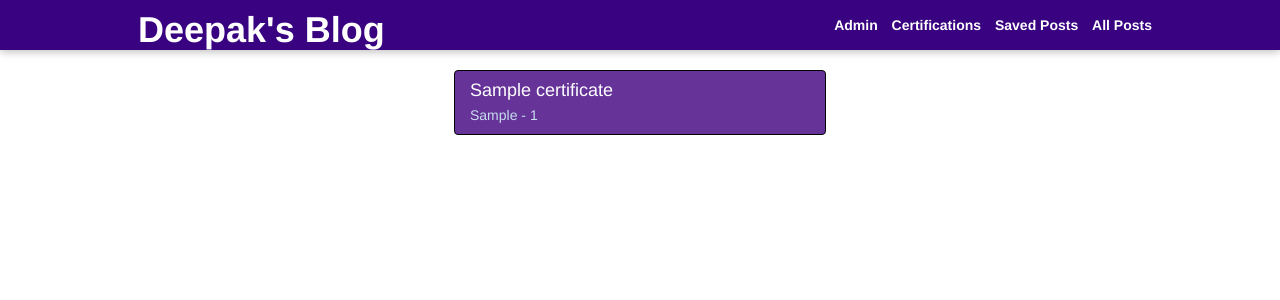
After one commit to deepakjangir15/my-site, a Django app: page /certifications in a window 1280 px wide. The commit adds this page. Shown: the top 300 px of the page. Run offline with Django 4.2, Linux system fonts and the light colour scheme; tables that the repository leaves empty hold one stand-in row (values such as "Sample post").

Commit message:
Implemented the Certificaitons page with css

```diff
--- a/blog/admin.py
+++ b/blog/admin.py
@@ -1,5 +1,5 @@
 from django.contrib import admin
-from .models import Post,Author,Tag, Comment
+from .models import Post,Author,Tag, Comment, Certificate
 # Register your models here.
 
 class PostAdmin(admin.ModelAdmin):
@@ -15,3 +15,4 @@ admin.site.register(Post,PostAdmin)
 admin.site.register(Author)
 admin.site.register(Tag)
 admin.site.register(Comment,CommentAdmin)
+admin.site.register(Certificate)
--- a/blog/models.py
+++ b/blog/models.py
@@ -41,3 +41,14 @@ class Comment(models.Model):
     text = models.TextField(max_length=400)
     date_posted = models.DateTimeField(verbose_name=("Creation date"), auto_now_add=True, null=True)
     post = models.ForeignKey(Post, on_delete=models.CASCADE,related_name='comments')
+
+class Certificate(models.Model):
+    certificate_name = models.CharField(max_length=100)
+    certificate_issuer = models.CharField(max_length=100)
+    certificate_issue_date = models.DateField()
+    certificate_expiry_date = models.DateField(null=True,blank=True)
+    certificate_credential_id = models.CharField(max_length=120,null=True,blank=True)
+    certificate_url = models.URLField(max_length=200, blank=True, default='',null=True)
+
+    def __str__(self):
+        return f"{self.certificate_name}"
--- /dev/null
+++ b/blog/static/blog/certificate.css
@@ -0,0 +1,12 @@
+.list-group-item.active, .list-group-item.active:focus, .list-group-item.active:hover {
+    z-index: 2;
+    color: #fff;
+    background-color: rebeccapurple;
+    border-color: #000000;
+}
+
+#certifications {
+    margin: auto;
+    width: 40%;
+    padding: 70px;
+}
--- /dev/null
+++ b/blog/templates/blog/certifications.html
@@ -0,0 +1,25 @@
+{% extends 'base.html' %}
+{% load static %}
+
+{% block title %}Stored Posts{% endblock title %}
+
+{% block css_files %}
+    <link rel="stylesheet" href="https://cdn.jsdelivr.net/npm/bootstrap@3.4.1/dist/css/bootstrap.min.css" integrity="sha384-HSMxcRTRxnN+Bdg0JdbxYKrThecOKuH5zCYotlSAcp1+c8xmyTe9GYg1l9a69psu" crossorigin="anonymous">
+    <link rel="stylesheet" href="{% static "blog/stored-posts.css" %}">
+    <link rel="stylesheet" href="{% static "blog/certificate.css" %}">
+{% endblock css_files %}
+
+{% block content %}
+
+<section id="certifications">
+    {% for certificate in certificates %}
+        <div class="list-group">
+            <a href="#" class="list-group-item active">
+                <h4 class="list-group-item-heading">{{ certificate.certificate_name }}</h4>
+                <p class="list-group-item-text">{{ certificate.certificate_issuer }} - {{ certificate.certificate_credential_id }}</p>
+            </a>
+        </div>
+    {% endfor %}
+</section>
+
+{% endblock content %}
--- a/blog/urls.py
+++ b/blog/urls.py
@@ -7,5 +7,6 @@ urlpatterns = [
     path("posts", views.Posts.as_view(), name='posts-page'),
     path("posts/<slug:slug>", views.SinglePostView.as_view(), name='post-detail-page'),
     path("read-later", views.ReadLaterView.as_view(), name="read-later"),
-    path("admin",view=views.AdminPageView.as_view(),name="admin")
+    path("admin",view=views.AdminPageView.as_view(),name="admin"),
+    path("certifications",view=views.CertificationsPageView.as_view(),name="certifications-page")
 ]
--- a/blog/views.py
+++ b/blog/views.py
@@ -7,7 +7,7 @@ from django.views.generic.base import RedirectView
 from django.views import View
 
 # Create your views here.
-from .models import Post
+from .models import Post,Certificate
 from .forms import CommentForm
 
 class Index(ListView):
@@ -112,3 +112,14 @@ class ReadLaterView(View):
 
 class AdminPageView(RedirectView):
     url = '/admin/'
+
+class CertificationsPageView(ListView):
+    template_name = 'blog/certifications.html'
+    model = Certificate
+    # ordering = ["-date"]
+    context_object_name = 'certificates'
+
+    # def get_queryset(self):
+    #     query_set = super().get_queryset()
+    #     data = query_set[:3]
+    #     return data
--- a/templates/base.html
+++ b/templates/base.html
@@ -15,6 +15,7 @@
         <h1><a href="{% url 'index-page' %}">Deepak's Blog</a></h1>
         <nav>
             <a href="{% url 'admin' %}">Admin</a>
+            <a href="{% url 'certifications-page' %}">Certifications</a>
             <a href="{% url 'read-later' %}">Saved Posts</a>
             <a href="{% url 'posts-page' %}">All Posts</a>
         </nav>
```
Also changed, not shown: 1 other file.
